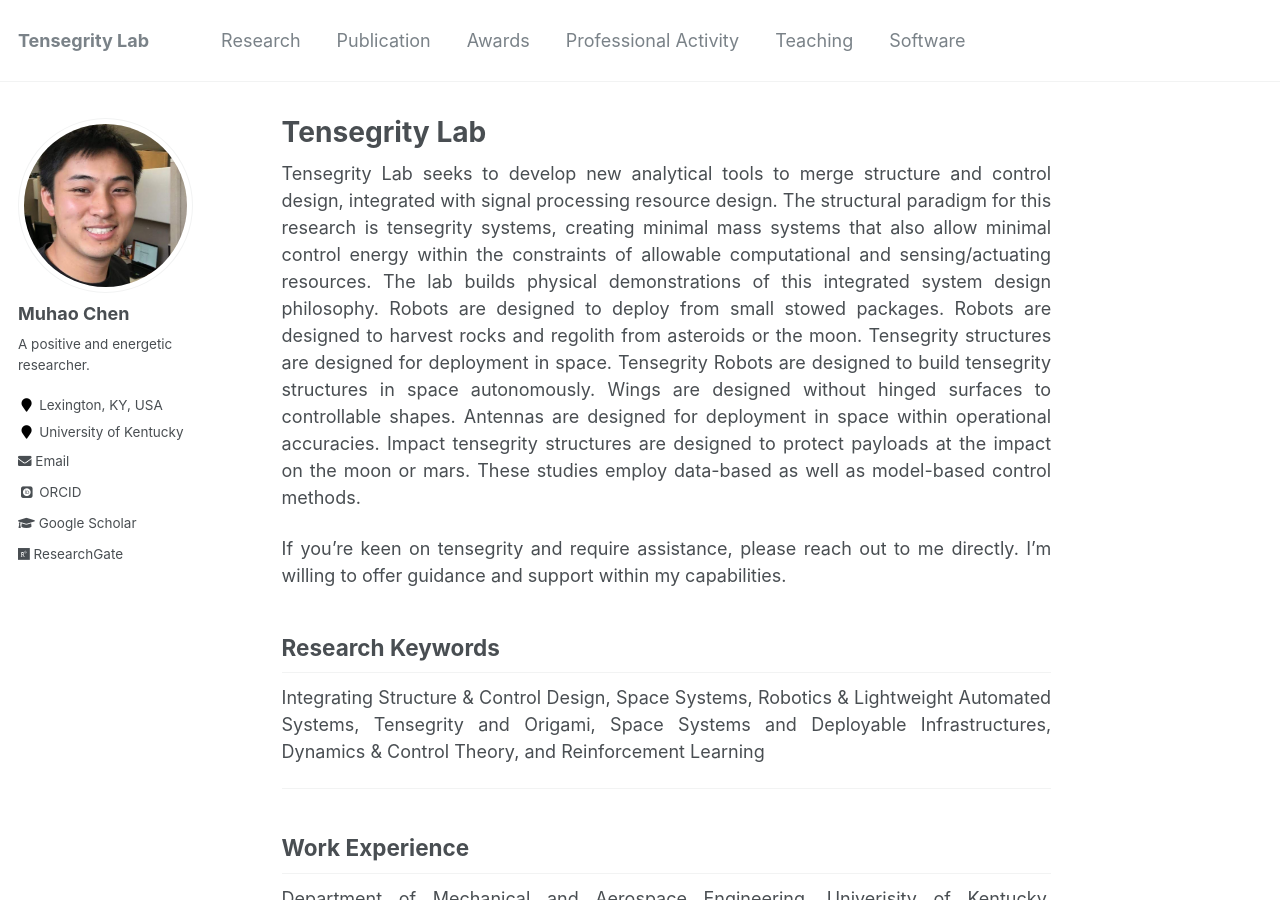
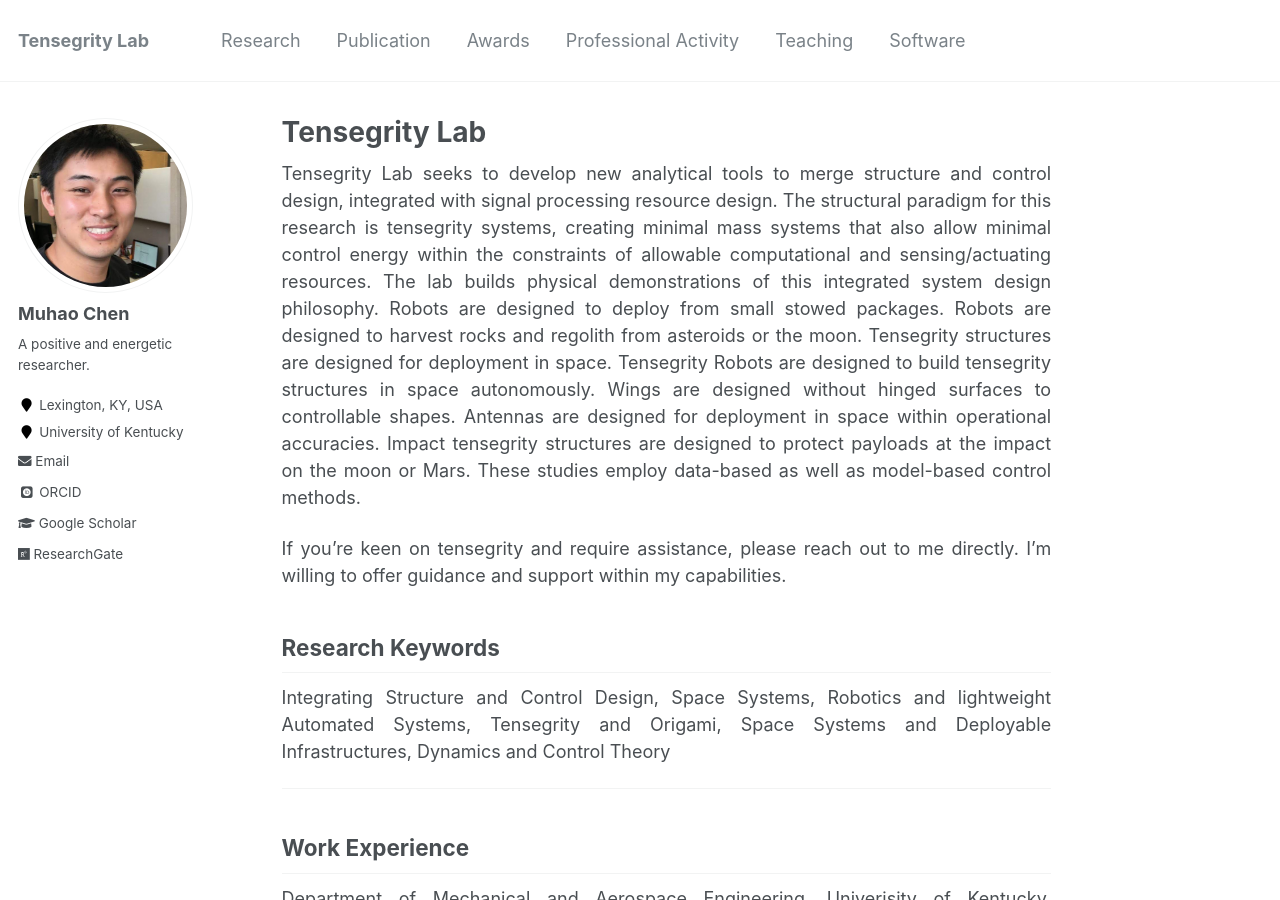
Before and after one commit to Muhao-Chen/muhao-chen.github.io, a Jekyll site: the page built from _pages/about.md, in a window 1280 px wide and 900 px high. Built offline with Jekyll 4.4.1, drawn with Linux system fonts in a browser that asks for light colours; some web fonts are replaced.

Commit message:
Update about.md

```diff
--- a/_pages/about.md
+++ b/_pages/about.md
@@ -12,7 +12,7 @@ toc: true
 <div style="text-align: justify;" markdown="1">
 
 <!-- ## Tensegrity Lab -->
-Tensegrity Lab seeks to develop new analytical tools to merge structure and control design, integrated with signal processing resource design. The structural paradigm for this research is tensegrity systems, creating minimal mass systems that also allow minimal control energy within the constraints of allowable computational and sensing/actuating resources. The lab builds physical demonstrations of this integrated system design philosophy. Robots are designed to deploy from small stowed packages. Robots are designed to harvest rocks and regolith from asteroids or the moon. Tensegrity structures are designed for deployment in space. Tensegrity Robots are designed to build tensegrity structures in space autonomously. Wings are designed without hinged surfaces to controllable shapes. Antennas are designed for deployment in space within operational accuracies. Impact tensegrity structures are designed to protect payloads at the impact on the moon or mars. These studies employ data-based as well as model-based control methods.
+Tensegrity Lab seeks to develop new analytical tools to merge structure and control design, integrated with signal processing resource design. The structural paradigm for this research is tensegrity systems, creating minimal mass systems that also allow minimal control energy within the constraints of allowable computational and sensing/actuating resources. The lab builds physical demonstrations of this integrated system design philosophy. Robots are designed to deploy from small stowed packages. Robots are designed to harvest rocks and regolith from asteroids or the moon. Tensegrity structures are designed for deployment in space. Tensegrity Robots are designed to build tensegrity structures in space autonomously. Wings are designed without hinged surfaces to controllable shapes. Antennas are designed for deployment in space within operational accuracies. Impact tensegrity structures are designed to protect payloads at the impact on the moon or Mars. These studies employ data-based as well as model-based control methods.
 
 If you're keen on tensegrity and require assistance, please reach out to me directly. I'm willing to offer guidance and support within my capabilities.
 
@@ -21,7 +21,7 @@ If you're keen on tensegrity and require assistance, please reach out to me dire
 <!-- Muhao Chen, Ph.D., is currently an assistant professor at the Department of Mechanical and Aerospace Engineering, University of Kentucky, Lexington, KY. His research can be found on the [Research](https://muhao-chen.github.io/research/) page.  -->
 
 ## Research Keywords
-Integrating Structure & Control Design, Space Systems, Robotics & Lightweight Automated Systems, Tensegrity and Origami, Space Systems and Deployable Infrastructures, Dynamics & Control Theory, and Reinforcement Learning
+Integrating Structure and Control Design, Space Systems, Robotics and lightweight Automated Systems, Tensegrity and Origami, Space Systems and Deployable Infrastructures, Dynamics and Control Theory
 
 <!--His work mainly involves:</div>
 * Integrating Structure and Control Design for Modeling and Control of Complex Systems
@@ -60,7 +60,7 @@ B.S., Naval Architecture and Ocean Engineering / Minor: English, 2013
 <!--
 ## Research Interest
 * Integrating Structure & Control Design
-* Robotics & Lightweight automated system
+* Robotics and lightweight automated system
 * Tensegrity and Origami Systems
 * Dynamics and Control Theory
 * Space Systems and Infrastructures
```
